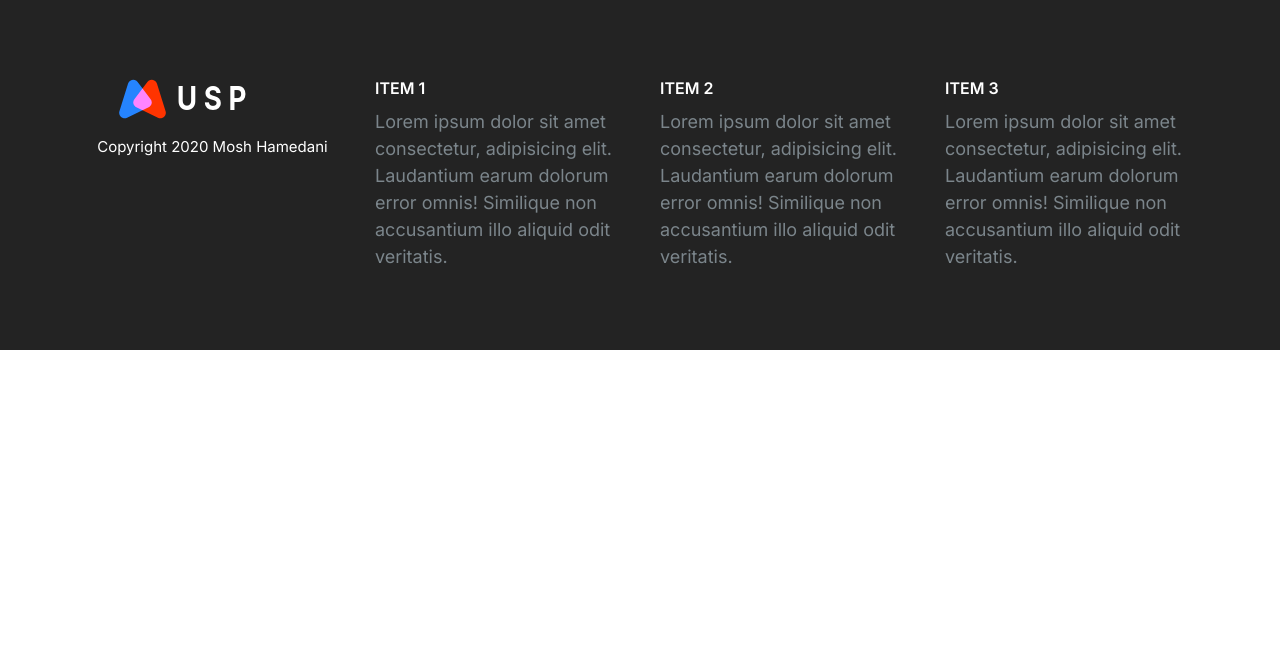
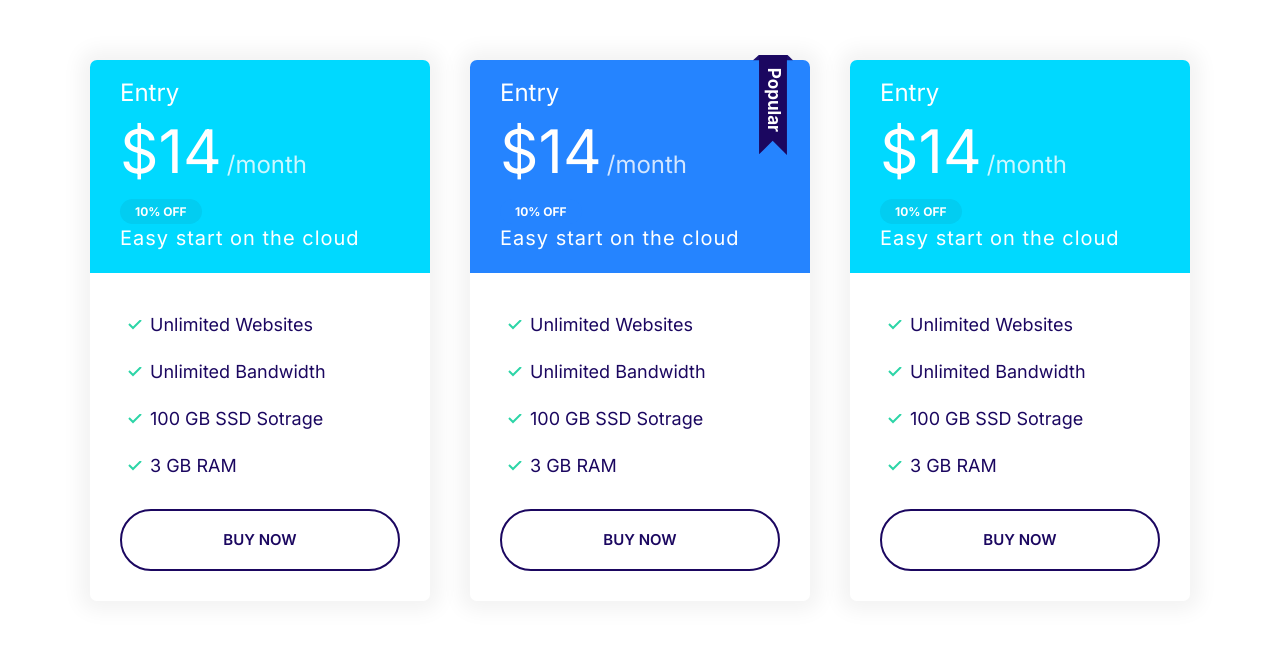
Before and after one commit to micposp/universal-service-provider, a plain HTML site: page index.html in a window 1280 px wide. Drawn offline with Linux system fonts and the light colour scheme.

Commit message:
Build the plans-blocks component

```diff
--- a/css/styles.css
+++ b/css/styles.css
@@ -737,6 +737,17 @@ a {
   }
 }
 
+/* Plans Block */
+
+.block-plans .grid {
+  gap: 8rem 4rem;
+}
+
+.block-plans .card {
+  max-width: 500px;
+  margin: 0 auto;
+}
+
 /* Features */
 .feature {
   gap: 4rem 2rem;
--- a/index.html
+++ b/index.html
@@ -13,53 +13,69 @@
     <link rel="stylesheet" href="css/styles.css" />
   </head>
   <body>
-    <footer class="block block--dark footer">
-      <div class="container grid footer__sections">
-        <div class="collapsible footer__section collapsible--expanded">
-          <header class="collapsible__header">
-            <h2 class="collapsible__heading footer__heading">Item 1</h2>
-            <svg class="icon icon--white collapsible__chevron">
-              <use xlink:href="images/sprite.svg#chevron" />
-            </svg>
-          </header>
-          <div class="collapsible__content">
-            Lorem ipsum dolor sit amet consectetur, adipisicing elit. Laudantium
-            earum dolorum error omnis! Similique non accusantium illo aliquid
-            odit veritatis.
+    <section class="block container block-plans">
+      <div class="grid grid--1x3">
+        <div class="plan">
+          <div class="card card--secondary">
+            <header class="card__header">
+              <h3 class="plan__name">Entry</h3>
+              <span class="plan__price">$14</span>
+              <span class="plan__billing-cycle">/month</span>
+              <span class="badge badge--secondary badge--small">10% OFF</span>
+              <span class="plan__description">Easy start on the cloud</span>
+            </header>
+            <div class="card__body">
+              <ul class="list list--tick">
+                <li class="list__item">Unlimited Websites</li>
+                <li class="list__item">Unlimited Bandwidth</li>
+                <li class="list__item">100 GB SSD Sotrage</li>
+                <li class="list__item">3 GB RAM</li>
+              </ul>
+              <button class="btn btn--outline btn--block">Buy Now</button>
+            </div>
           </div>
         </div>
-        <div class="collapsible footer__section">
-          <header class="collapsible__header">
-            <h2 class="collapsible__heading footer__heading">Item 2</h2>
-            <svg class="icon icon--white collapsible__chevron">
-              <use xlink:href="images/sprite.svg#chevron" />
-            </svg>
-          </header>
-          <div class="collapsible__content">
-            Lorem ipsum dolor sit amet consectetur, adipisicing elit. Laudantium
-            earum dolorum error omnis! Similique non accusantium illo aliquid
-            odit veritatis.
+        <div class="plan plan--popular">
+          <div class="card card--primary">
+            <header class="card__header">
+              <h3 class="plan__name">Entry</h3>
+              <span class="plan__price">$14</span>
+              <span class="plan__billing-cycle">/month</span>
+              <span class="badge badge--primary badge--small">10% OFF</span>
+              <span class="plan__description">Easy start on the cloud</span>
+            </header>
+            <div class="card__body">
+              <ul class="list list--tick">
+                <li class="list__item">Unlimited Websites</li>
+                <li class="list__item">Unlimited Bandwidth</li>
+                <li class="list__item">100 GB SSD Sotrage</li>
+                <li class="list__item">3 GB RAM</li>
+              </ul>
+              <button class="btn btn--outline btn--block">Buy Now</button>
+            </div>
           </div>
         </div>
-        <div class="collapsible footer__section">
-          <header class="collapsible__header">
-            <h2 class="collapsible__heading footer__heading">Item 3</h2>
-            <svg class="icon icon--white collapsible__chevron">
-              <use xlink:href="images/sprite.svg#chevron" />
-            </svg>
-          </header>
-          <div class="collapsible__content">
-            Lorem ipsum dolor sit amet consectetur, adipisicing elit. Laudantium
-            earum dolorum error omnis! Similique non accusantium illo aliquid
-            odit veritatis.
+        <div class="plan">
+          <div class="card card--secondary">
+            <header class="card__header">
+              <h3 class="plan__name">Entry</h3>
+              <span class="plan__price">$14</span>
+              <span class="plan__billing-cycle">/month</span>
+              <span class="badge badge--secondary badge--small">10% OFF</span>
+              <span class="plan__description">Easy start on the cloud</span>
+            </header>
+            <div class="card__body">
+              <ul class="list list--tick">
+                <li class="list__item">Unlimited Websites</li>
+                <li class="list__item">Unlimited Bandwidth</li>
+                <li class="list__item">100 GB SSD Sotrage</li>
+                <li class="list__item">3 GB RAM</li>
+              </ul>
+              <button class="btn btn--outline btn--block">Buy Now</button>
+            </div>
           </div>
         </div>
-        <section class="footer__brand">
-          <img src="images/logo.svg" alt="" />
-          <p class="footer__copyright">Copyright 2020 Mosh Hamedani</p>
-        </section>
       </div>
-    </footer>
-    <script src="js/main.js"></script>
+    </section>
   </body>
 </html>
```
Also changed, not shown: components/plans-blocks.html (added, +64 -0 lines).
